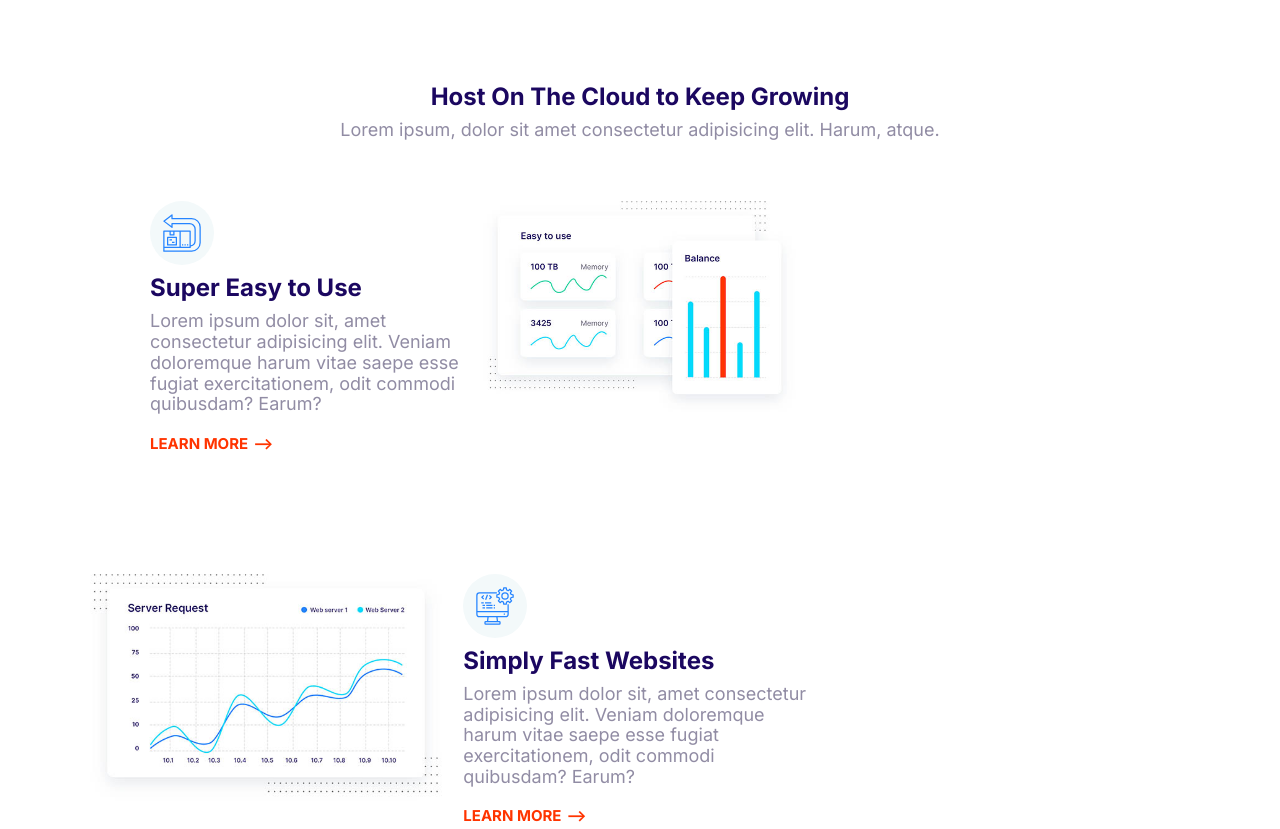
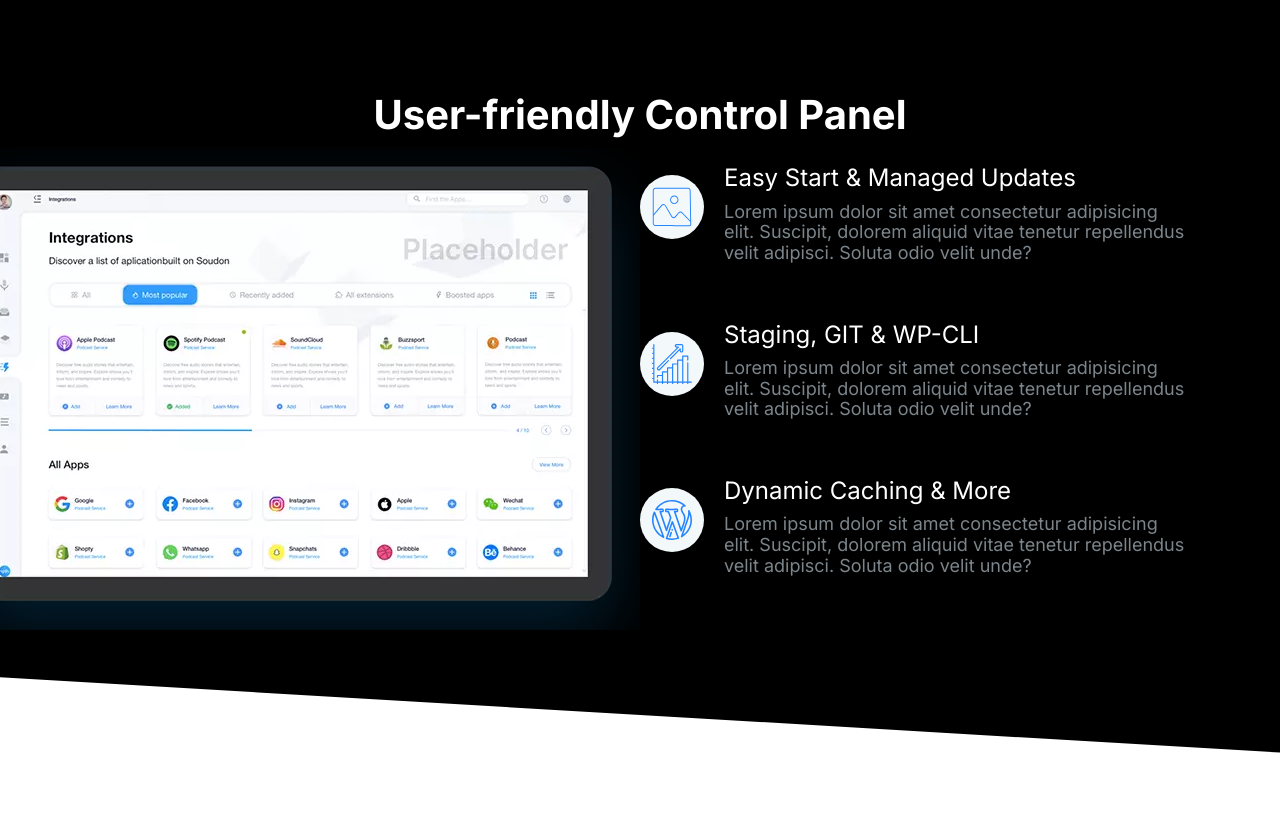
Before and after one commit to Psalmuel2000/First-Full-Project-via-Moshify-Tutorial, a plain HTML site: page Moshify/index.html in a window 1280 px wide. Shown: the top 829 px of the page. After the commit the page ends 800 px from the top, so only its background shows below. Drawn offline with Linux system fonts and the light colour scheme.

Commit message:
Building and styling the showcase block component.

```diff
--- a/Moshify/css/styles.css
+++ b/Moshify/css/styles.css
@@ -14,6 +14,11 @@
   box-sizing: border-box;
 }
 /* Topography */
+::selection {
+  background: var(--color-primary);
+  color: #fff;
+}
+
 html {
   font-size: 62.5%;
 }
@@ -37,6 +42,7 @@ h2 {
 }
 h3 {
   font-size: 3rem;
+  font-weight: 500;
 }
 p {
   margin-top: 0;
@@ -121,7 +127,6 @@ a {
 .list {
   list-style: none;
   padding-left: 0;
-  color: var(--color-headings);
 }
 
 .list--inline .list__item {
@@ -131,6 +136,7 @@ a {
 .list--tick {
   list-style-image: url(../Images/tick.svg);
   padding-left: 3rem;
+  color: var(--color-headings);
 }
 
 .list--tick .list__item {
@@ -391,6 +397,7 @@ a {
 
 .media {
   display: flex;
+  margin-bottom: 4rem;
 }
 .media__title {
   margin-top: 0;
@@ -458,7 +465,7 @@ a {
 }
 @media screen and (min-width: 768px) {
   .grid--1x2 {
-    grid-template-columns: repeat(3, 1fr);
+    grid-template-columns: repeat(2, 1fr);
   }
 }
 
@@ -559,18 +566,20 @@ a {
   color: #7b858b;
 }
 
-.block--dark .block__heading {
+.block--dark h1,
+.block--dark h2,
+.block--dark h3 {
   color: #fff;
 }
 
 .block--skewed-right {
   padding-bottom: calc(var(--padding-vertical) + 4rem);
-  clip-path: polygon(0 0, 100% 0%, 100% 100%, 0 80%);
+  clip-path: polygon(0 0, 100% 0%, 100% 100%, 0 90%);
 }
 
 .block--skewed-left {
   padding-bottom: calc(var(--padding-vertical) + 4rem);
-  clip-path: polygon(0 0, 100% 0%, 100% 80%, 0% 100%);
+  clip-path: polygon(0 0, 100% 0%, 100% 90%, 0% 100%);
 }
 
 .container {
@@ -639,9 +648,6 @@ a {
 }
 
 /* Hero */
-.hero {
-  clip-path: polygon(0 0, 100% 0%, 100% 90%, 0% 100%);
-}
 .hero__tagline {
   font-size: 2rem;
   color: #b9c3cf;
@@ -724,3 +730,22 @@ a {
     order: 2;
   }
 }
+
+/* Showcase Block */
+
+.block-showcase__image > img {
+  width: 100%;
+}
+
+@media screen and (min-width: 768px) {
+  .block-showcase .grid {
+    grid-template-columns: 50% 50%;
+  }
+  .block-showcase__image {
+    justify-self: end;
+  }
+  .block-showcase__image > img {
+    width: auto;
+    max-width: 700px;
+  }
+}
--- a/Moshify/index.html
+++ b/Moshify/index.html
@@ -14,122 +14,82 @@
     <link rel="stylesheet" href="css/styles.css" />
   </head>
   <body>
-    <section class="block container">
+    <section class="block block--dark block--skewed-right block-showcase">
       <header class="block__header">
-        <h3>Host On The Cloud to Keep Growing</h3>
-        <p>
-          Lorem ipsum, dolor sit amet consectetur adipisicing elit. Harum,
-          atque.
-        </p>
+        <h2>User-friendly Control Panel</h2>
       </header>
-      <article class="grid grid--1x2 feature">
-        <div class="feature__content">
+      <div class="container grid grid--1x2">
+        <picture class="block-showcase__image">
+          <source
+            type="image/webp"
+            srcset="Images/ipad.webp 1x, Images/ipad@2x.webp 2x"
+          />
+          <source
+            type="image/png"
+            srcset="Images/ipad.png 1x, Images/ipad@2x.png 2x"
+          />
+          <img src="Images/ipad.png" alt="" />
+        </picture>
+        <ul class="list">
+          <li>
+            <div class="media">
+              <div class="media__image">
                 <span class="icon-container">
                   <svg class="icon icon--primary">
-              <use xlink:href="Images/sprite.svg#easy "></use>
+                    <use xlink:href="Images/sprite.svg#snap"></use>
                   </svg>
                 </span>
-          <h3 class="feature__heading">Super Easy to Use</h3>
+              </div>
+              <div class="media__body">
+                <h3 class="media__title">Easy Start & Managed Updates</h3>
                 <p>
-            Lorem ipsum dolor sit, amet consectetur adipisicing elit. Veniam
-            doloremque harum vitae saepe esse fugiat exercitationem, odit
-            commodi quibusdam? Earum?
+                  Lorem ipsum dolor sit amet consectetur adipisicing elit.
+                  Suscipit, dolorem aliquid vitae tenetur repellendus velit
+                  adipisci. Soluta odio velit unde?
                 </p>
-          <a href="#" class="link-arrow">Learn More</a>
               </div>
-        <picture>
-          <source
-            type="Images/webp"
-            srcset="Images/easy.webp 1x, Images/easy@2x.webp 2x"
-          />
-          <source
-            type="Images/jpg"
-            srcset="Images/easy.jpg 1x, Images/easy@2x.jpg 2x"
-          />
-          <img class="feature__image" src="Images/easy.jpg" alt="" />
-        </picture>
-      </article>
-      <article class="grid grid--1x2 feature">
-        <div class="feature__content">
+            </div>
+          </li>
+          <li>
+            <div class="media">
+              <div class="media__image">
                 <span class="icon-container">
                   <svg class="icon icon--primary">
-              <use xlink:href="Images/sprite.svg#computer "></use>
+                    <use xlink:href="Images/sprite.svg#growth"></use>
                   </svg>
                 </span>
-          <h3 class="feature__heading">Simply Fast Websites</h3>
+              </div>
+              <div class="media__body">
+                <h3 class="media__title">Staging, GIT & WP-CLI</h3>
                 <p>
-            Lorem ipsum dolor sit, amet consectetur adipisicing elit. Veniam
-            doloremque harum vitae saepe esse fugiat exercitationem, odit
-            commodi quibusdam? Earum?
+                  Lorem ipsum dolor sit amet consectetur adipisicing elit.
+                  Suscipit, dolorem aliquid vitae tenetur repellendus velit
+                  adipisci. Soluta odio velit unde?
                 </p>
-          <a href="#" class="link-arrow">Learn More</a>
               </div>
-        <picture>
-          <source
-            type="Images/webp"
-            srcset="Images/fast.webp 1x, Images/fast@2x.webp 2x"
-          />
-          <source
-            type="Images/jpg"
-            srcset="Images/fast.jpg 1x, Images/fast@2x.jpg 2x"
-          />
-          <img class="feature__image" src="Images/fast.jpg" alt="" />
-        </picture>
-      </article>
-      <article class="grid grid--1x2 feature">
-        <div class="feature__content">
+            </div>
+          </li>
+          <li>
+            <div class="media">
+              <div class="media__image">
                 <span class="icon-container">
                   <svg class="icon icon--primary">
-              <use xlink:href="Images/sprite.svg#wordpress "></use>
+                    <use xlink:href="Images/sprite.svg#wordpress"></use>
                   </svg>
                 </span>
-          <h3 class="feature__heading">Wordpress Made Easy</h3>
+              </div>
+              <div class="media__body">
+                <h3 class="media__title">Dynamic Caching & More</h3>
                 <p>
-            Lorem ipsum dolor sit, amet consectetur adipisicing elit. Veniam
-            doloremque harum vitae saepe esse fugiat exercitationem, odit
-            commodi quibusdam? Earum?
+                  Lorem ipsum dolor sit amet consectetur adipisicing elit.
+                  Suscipit, dolorem aliquid vitae tenetur repellendus velit
+                  adipisci. Soluta odio velit unde?
                 </p>
-          <a href="#" class="link-arrow">Learn More</a>
               </div>
-        <picture>
-          <source
-            type="Images/webp"
-            srcset="Images/wordpress.webp 1x, Images/wordpress@2x.webp 2x"
-          />
-          <source
-            type="Images/jpg"
-            srcset="Images/wordpress.jpg 1x, Images/wordpress@2x.jpg 2x"
-          />
-          <img class="feature__image" src="Images/wordpress.jpg" alt="" />
-        </picture>
-      </article>
-      <article class="grid grid--1x2 feature">
-        <div class="feature__content">
-          <span class="icon-container">
-            <svg class="icon icon--primary">
-              <use xlink:href="Images/sprite.svg#growth "></use>
-            </svg>
-          </span>
-          <h3 class="feature__heading">24/7 Expert Support</h3>
-          <p>
-            Lorem ipsum dolor sit, amet consectetur adipisicing elit. Veniam
-            doloremque harum vitae saepe esse fugiat exercitationem, odit
-            commodi quibusdam? Earum?
-          </p>
-          <a href="#" class="link-arrow">Learn More</a>
             </div>
-        <picture>
-          <source
-            type="Images/webp"
-            srcset="Images/support.webp 1x, Images/support@2x.webp 2x"
-          />
-          <source
-            type="Images/jpg"
-            srcset="Images/support.jpg 1x, Images/support@2x.jpg 2x"
-          />
-          <img class="feature__image" src="Images/support.jpg" alt="" />
-        </picture>
-      </article>
+          </li>
+        </ul>
+      </div>
     </section>
     <script src="js/main.js"></script>
   </body>
```
Also changed, not shown: Moshify/components/feature_block.html (+8 -8 lines), Moshify/components/showcase-block.html (added, +77 -0 lines), Moshify/Images/ipad.png (added), Moshify/Images/ipad.webp (added), Moshify/Images/ipad@2x.png (added), Moshify/Images/ipad@2x.webp (added). Lines whose indentation alone changed are shown as unchanged.
